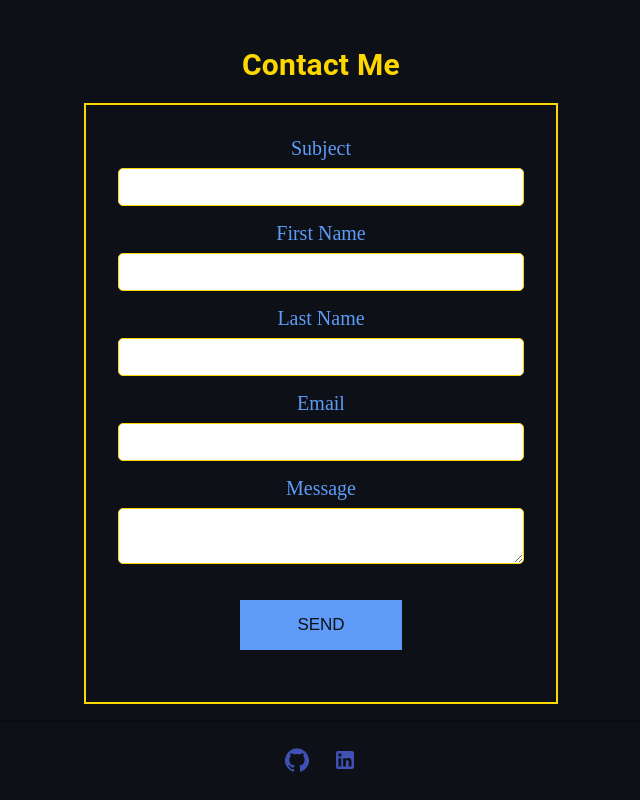
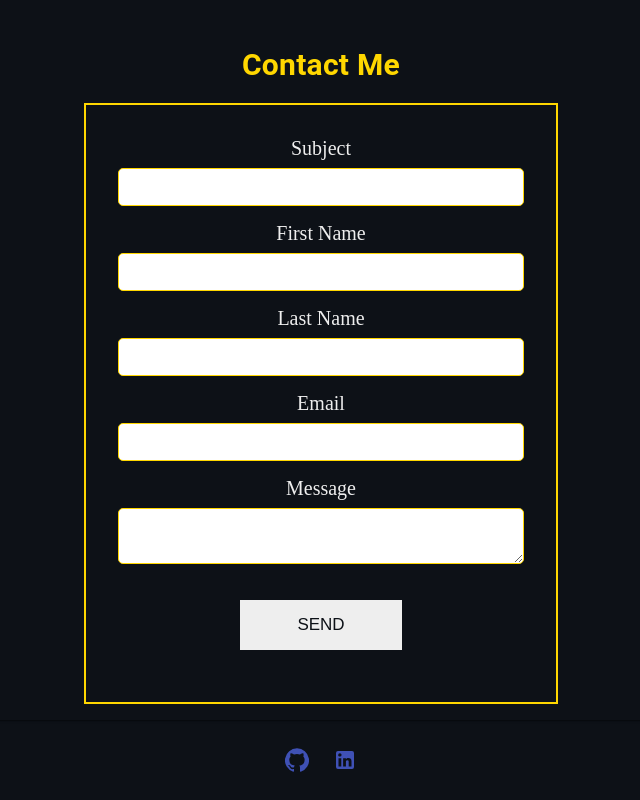
Before and after one commit to Donovanphenry/Donovanphenry, a React (Create React App) app: page /#/ in a window 1280 px wide. Shown: the part 1674-2474 px from the top of the page, without its empty margins (319-959 px from the left). Built offline with nearby package versions, Linux system fonts and the light colour scheme.

Commit message:
Color palette contact homepage darktheme

```diff
--- a/src/Styles/AppColors.js
+++ b/src/Styles/AppColors.js
@@ -16,7 +16,7 @@ AppColors.darkTheme = {
     portfolioPrimary: '#ED5565',
     portfolioSecondary: '#BEBEBE',
     grey: '#BEBEBE',
-    contactPrimary: '#5e9bf7',
+    contactPrimary: '#eeeeee',
     contactSecondary: '#FFD700',
     contactTirtiary: '#0D1117',
 };
```
Also changed, not shown: 6 other files (tests, documents, lock files or other folders).
